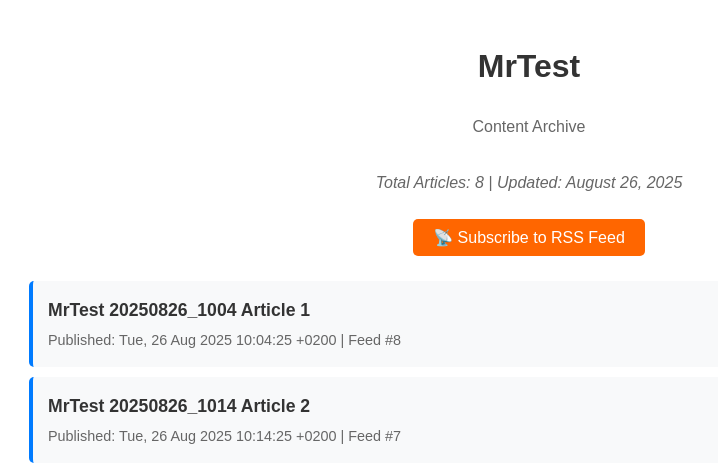
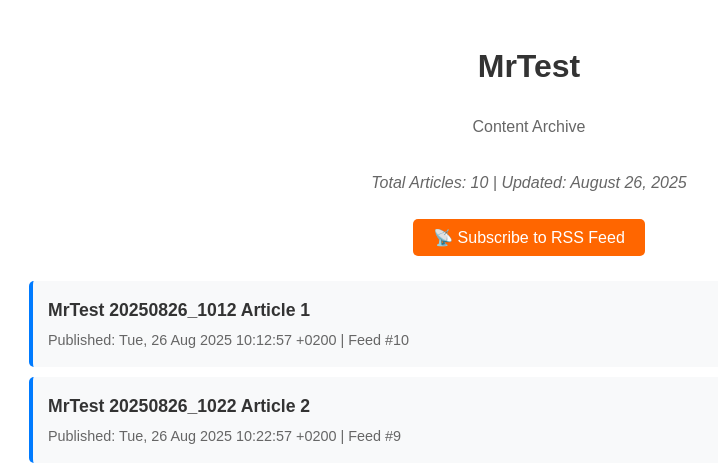
Before and after one commit to mrbiddz/production_rss_feeds, a plain HTML site: page mrtest_neu2/index.html in a window 1280 px wide. Shown: the top 470 px of the page, 111-829 px from the left. Drawn offline with Linux system fonts and the light colour scheme.

Commit message:
Update index.html with 2 new articles for MrTest

```diff
--- a/mrtest_neu2/index.html
+++ b/mrtest_neu2/index.html
@@ -52,7 +52,7 @@
     <div class="subtitle">Content Archive</div>
 
     <div class="stats">
-        Total Articles: 8 | Updated: August 26, 2025
+        Total Articles: 10 | Updated: August 26, 2025
     </div>
 
     <div class="rss-link">
@@ -60,6 +60,18 @@
     </div>
 
     <ul class="article-list">
+        <li class="article-item">
+            <a href="https://mrbiddz.github.io/production_rss_feeds/mrtest_neu2/articles/977be60b.html" target="_blank">MrTest 20250826_1012 Article 1</a>
+            <div class="article-meta">
+                Published: Tue, 26 Aug 2025 10:12:57 +0200 | Feed #10
+            </div>
+        </li>
+        <li class="article-item">
+            <a href="https://mrbiddz.github.io/production_rss_feeds/mrtest_neu2/articles/ed08a9f5.html" target="_blank">MrTest 20250826_1022 Article 2</a>
+            <div class="article-meta">
+                Published: Tue, 26 Aug 2025 10:22:57 +0200 | Feed #9
+            </div>
+        </li>
         <li class="article-item">
             <a href="https://mrbiddz.github.io/production_rss_feeds/mrtest_neu2/articles/7409f230.html" target="_blank">MrTest 20250826_1004 Article 1</a>
             <div class="article-meta">
```
